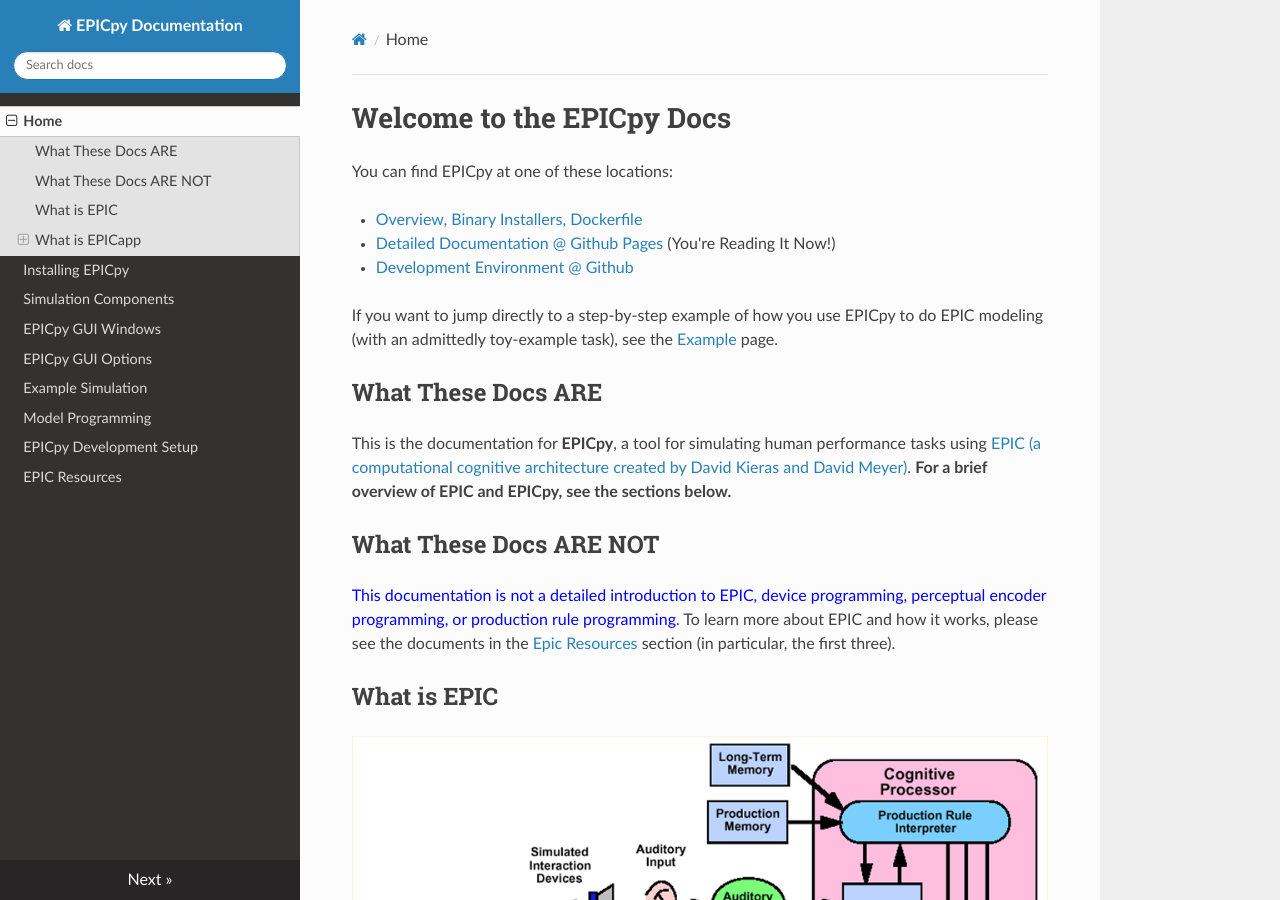
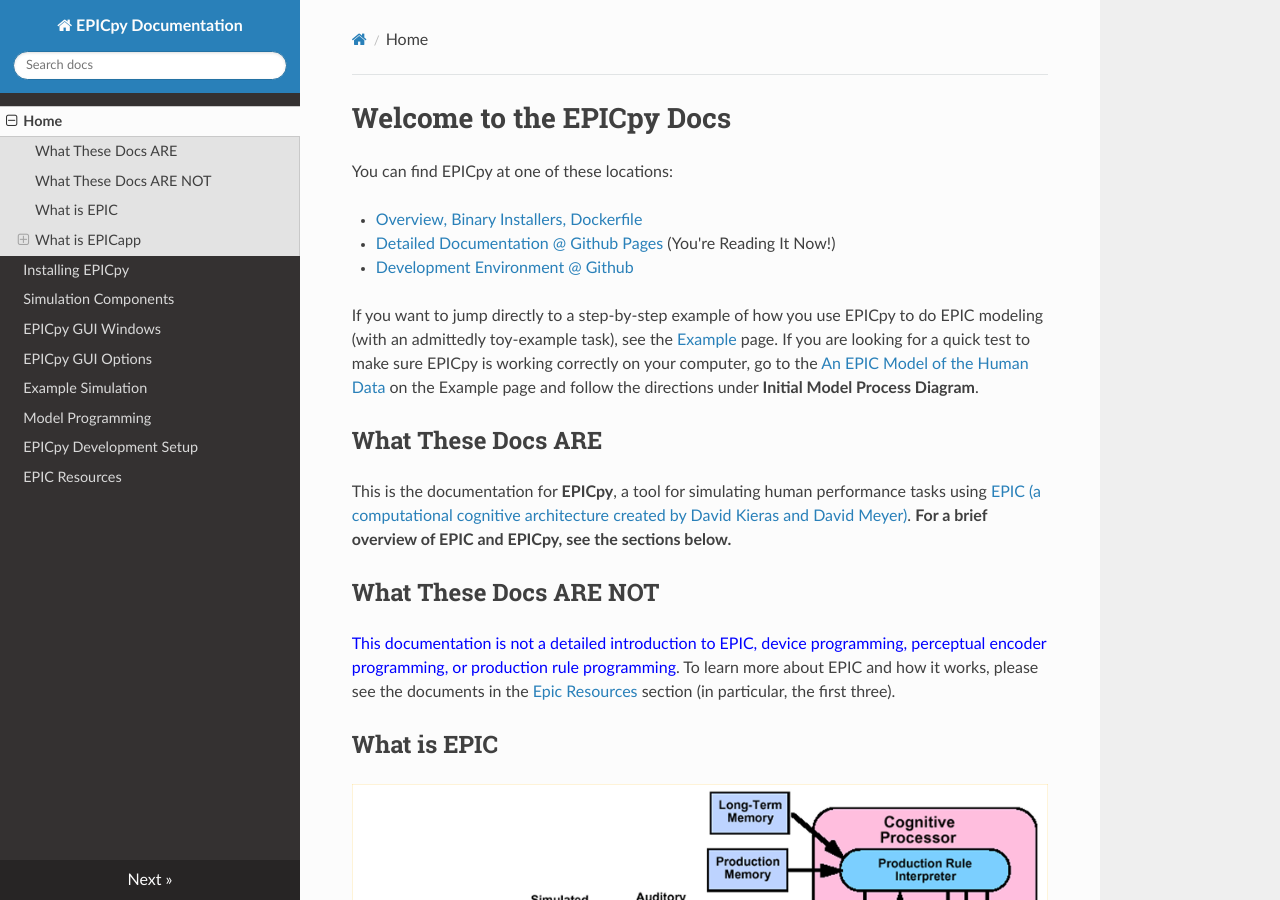
Before and after one commit to travisseymour/EPICpyDocs, an MkDocs documentation site: the page built from docs/index.md, in a window 1280 px wide and 900 px high. Built offline with MkDocs 1.6.1, drawn with Linux system fonts in a browser that asks for light colours; nearby versions of some CDN libraries.

```diff
--- a/docs/index.md
+++ b/docs/index.md
@@ -6,7 +6,7 @@ You can find EPICpy at one of these locations:
 * [Detailed Documentation @ Github Pages](https://travisseymour.github.io/EPICpyDocs/) (You're Reading It Now!)
 * [Development Environment @ Github](https://github.com/travisseymour/epicpy)
 
-If you want to jump directly to a step-by-step example of how you use EPICpy to do EPIC modeling (with an admittedly toy-example task), see the [Example](example.md) page.
+If you want to jump directly to a step-by-step example of how you use EPICpy to do EPIC modeling (with an admittedly toy-example task), see the [Example](example.md) page. If you are looking for a quick test to make sure EPICpy is working correctly on your computer, go to the [An EPIC Model of the Human Data](example.md#an-epic-model-of-the-human-data) on the Example page and follow the directions under **Initial Model Process Diagram**.
 
 ## What These Docs ARE
 
```
Also changed, not shown: docs/epicpysimcomponents.md (+2 -2 lines).
